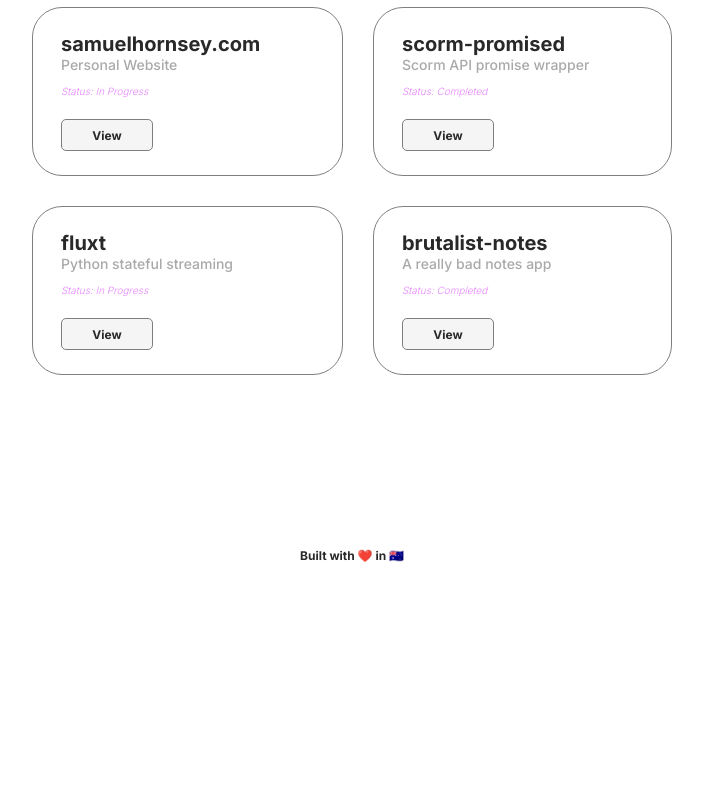
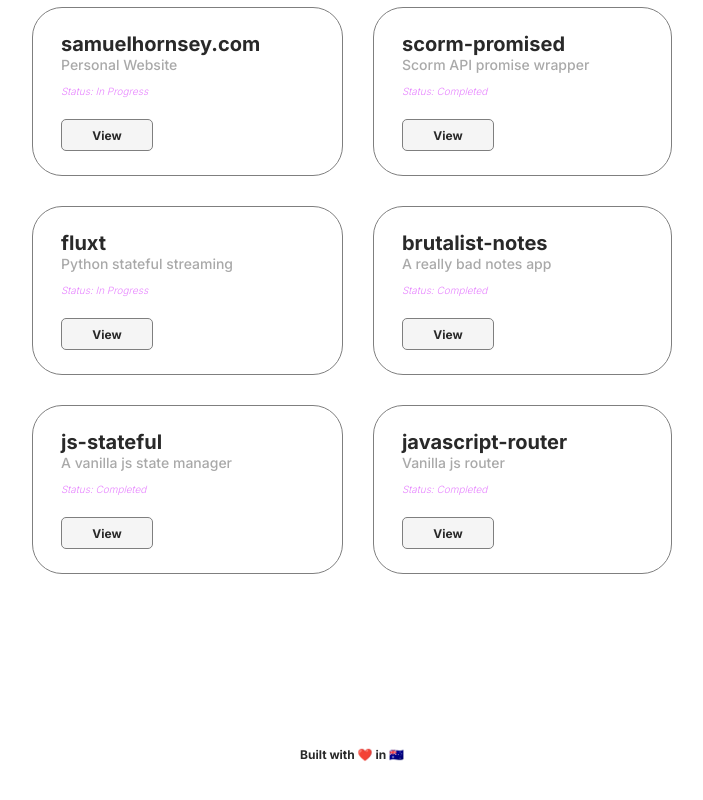
Before and after one commit to SamuelHornsey/samuelhornsey.com, a Next.js app: page /about in a window 1280 px wide. Shown: the part 1134-1934 px from the top of the page, without its empty margins (288-991 px from the left). Before the commit the page ends 1769 px from the top, so only its background shows below. Built offline with nearby package versions, Linux system fonts and the light colour scheme.

Commit message:
added more skills and projects

```diff
--- a/src/app/about/page.tsx
+++ b/src/app/about/page.tsx
@@ -81,6 +81,18 @@
             name="brutalist-notes"
             about="A really bad notes app"
           />
+          <Project
+            link="https://github.com/SamuelHornsey/js-stateful"
+            status={status.COMPLETED}
+            name="js-stateful"
+            about="A vanilla js state manager"
+          />
+          <Project
+            link="https://github.com/SamuelHornsey/javascript-router"
+            status={status.COMPLETED}
+            name="javascript-router"
+            about="Vanilla js router"
+          />
         </div>
       </Section>
 
```
Also changed, not shown: src/app/page.tsx (+12 -0 lines).
